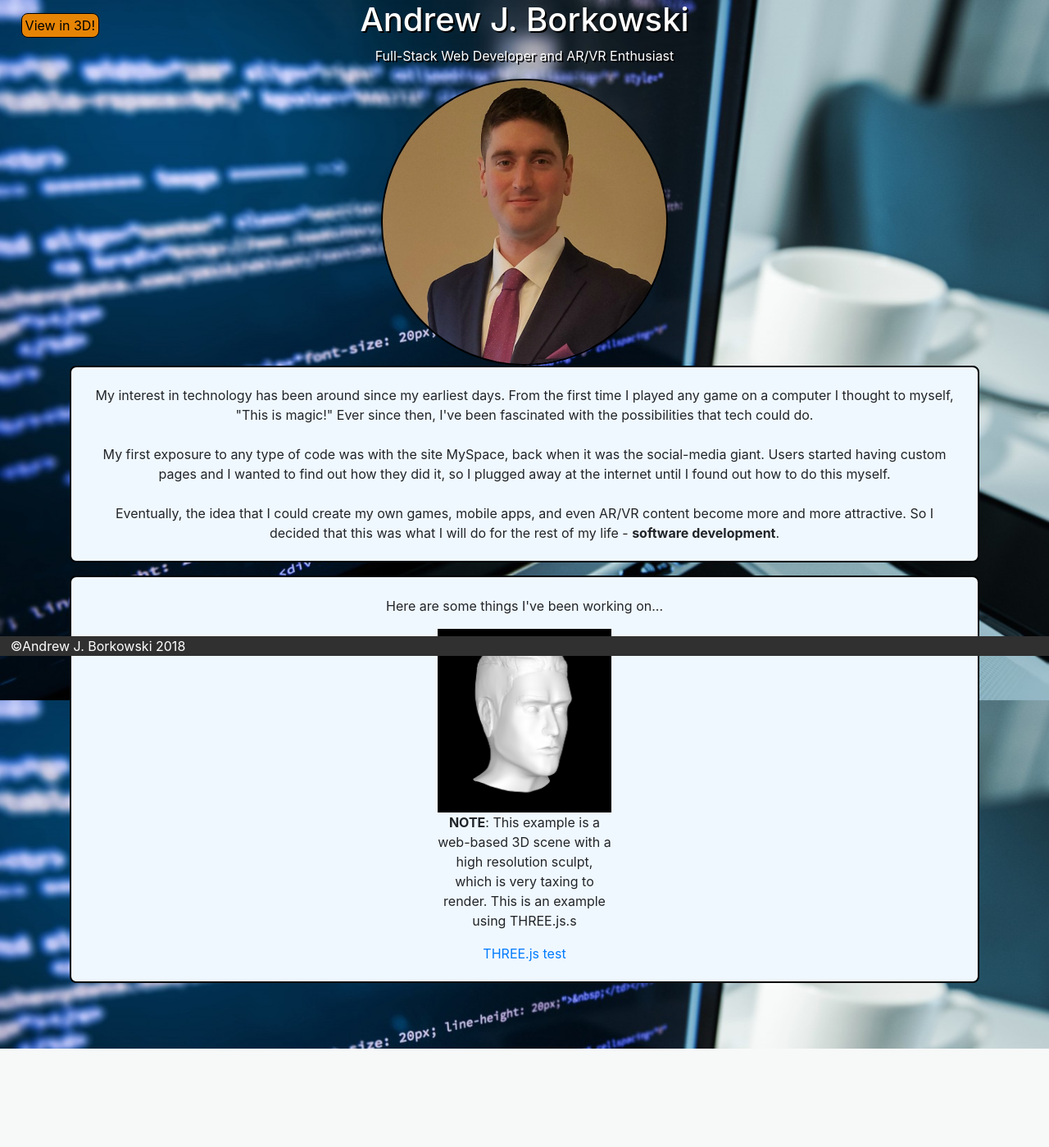
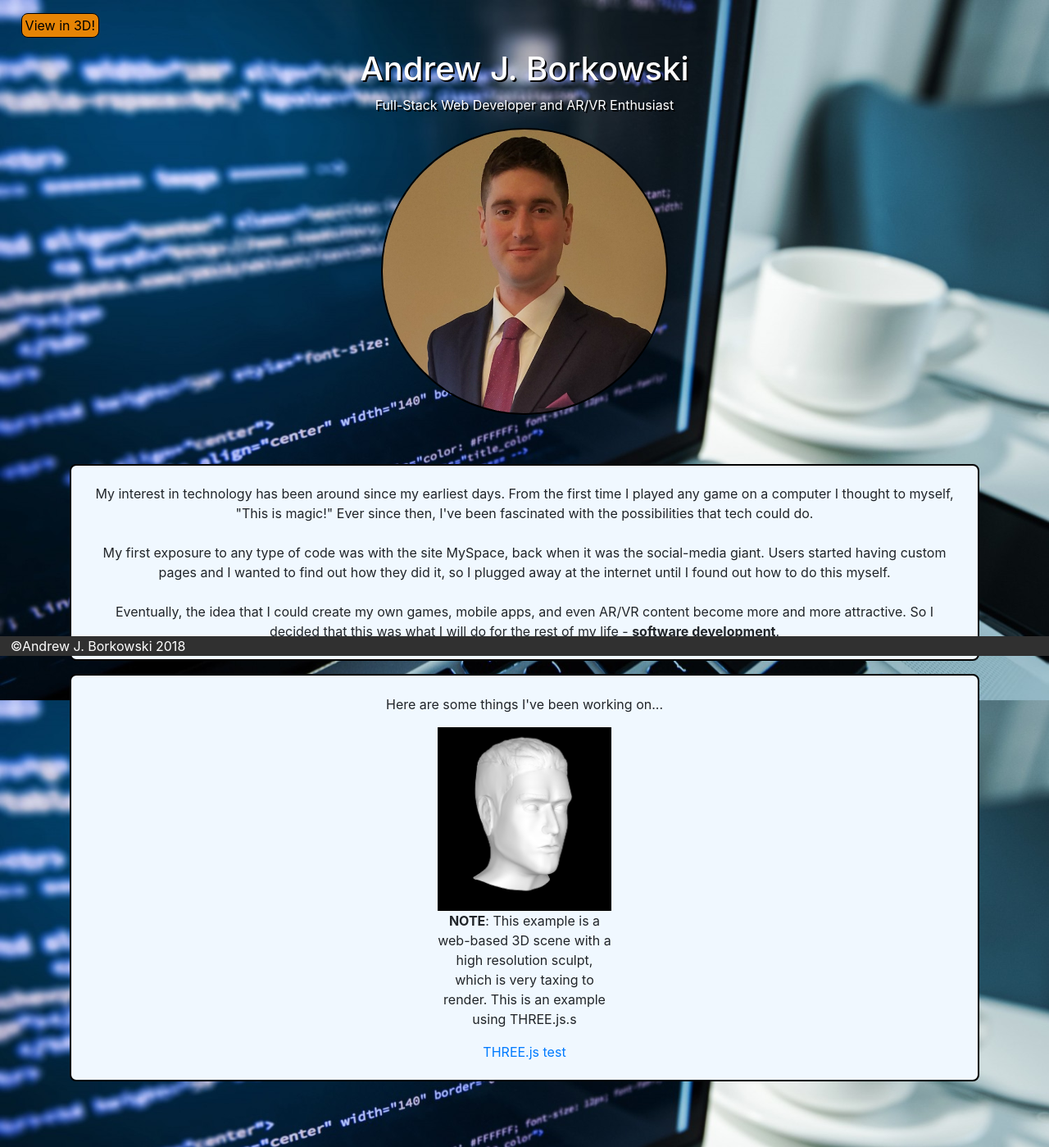
Before and after one commit to AnJoBo/AnJoBo, a PHP site: page / in a window 1280 px wide. Shown: the whole page at 82% size. Before the commit the page ends 1279 px from the top, so only its background shows below. Run offline with PHP 8.4, Linux system fonts and the light colour scheme.

Commit message:
made room for 3d button

```diff
--- a/css/style.css
+++ b/css/style.css
@@ -4,6 +4,10 @@ body {
     -moz-background-size: cover;
     -o-background-size: cover;
     background-size: cover;
+}
+
+.container {
+    margin-top: 60px;
 }
 
 .header {
```
